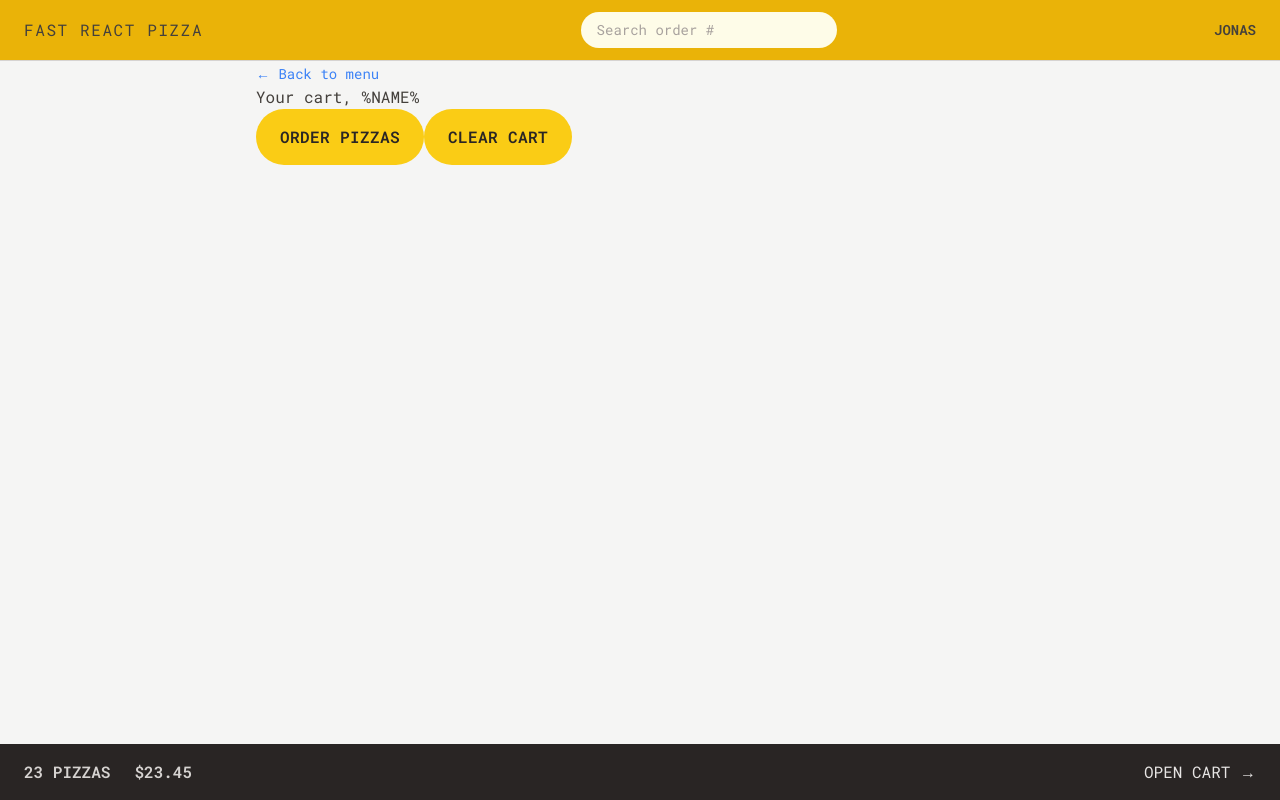
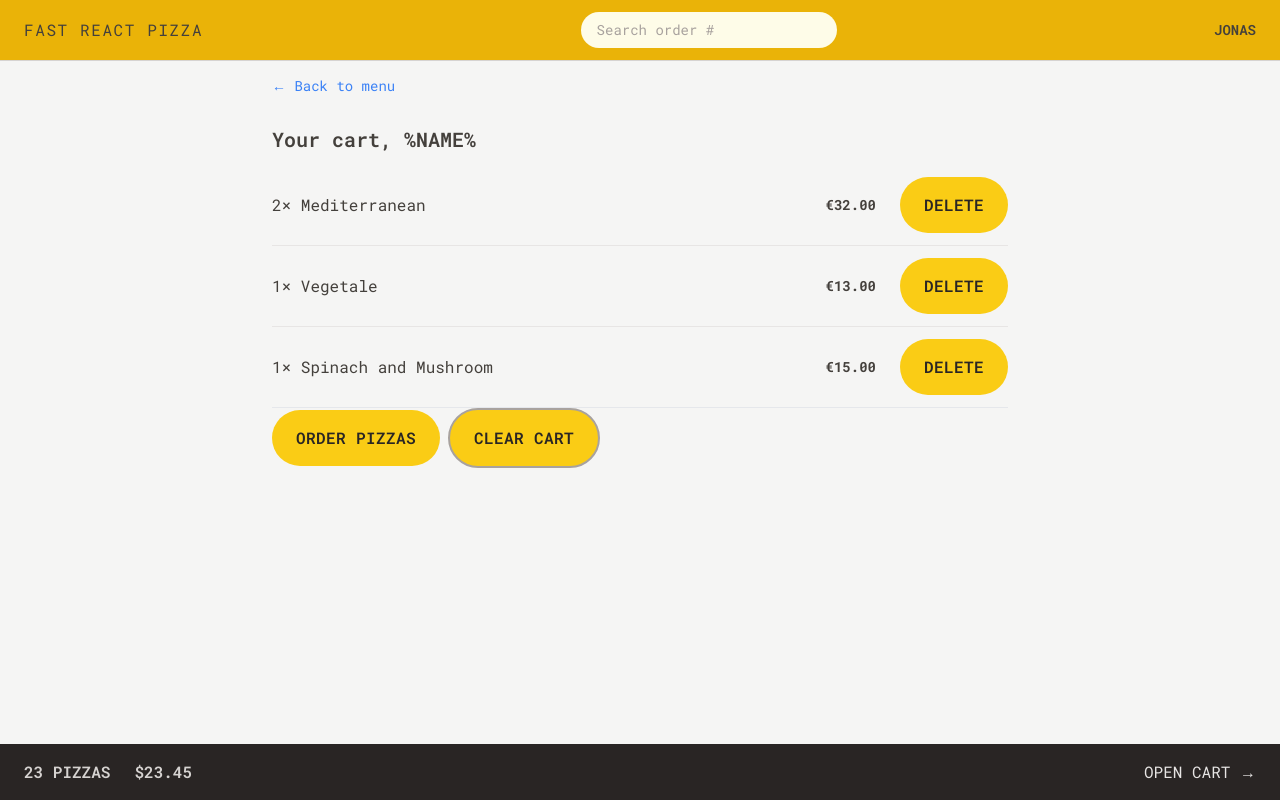
Before and after one commit to hebersolano/fast-react-pizza, a React (Vite) app: page /cart in a window 1280 px wide. Built offline with nearby package versions, Linux system fonts and the light colour scheme.

Commit message:
tailwind styles 0.2

```diff
--- a/src/features/cart/Cart.jsx
+++ b/src/features/cart/Cart.jsx
@@ -1,6 +1,7 @@
 import { Link } from "react-router-dom";
 import LinkButton from "../../ui/LinkButton";
 import Button from "../../ui/Button";
+import CartItem from "./CartItem";
 
 const fakeCart = [
   {
@@ -30,14 +31,20 @@
   const cart = fakeCart;
 
   return (
-    <div>
+    <div className="px-4 py-3 ">
       <LinkButton to="/menu">&larr; Back to menu</LinkButton>
 
-      <h2>Your cart, %NAME%</h2>
+      <h2 className="mt-7 text-xl font-semibold ">Your cart, %NAME%</h2>
 
-      <div>
+      <ul className="mt-3 divide-y divide-stone-200 border-b">
+        {cart.map((item) => (
+          <CartItem key={item.key} item={item} />
+        ))}
+      </ul>
+
+      <div className="bt-6 space-x-2">
         <Button to="/order/new">Order pizzas</Button>
-        <Button>Clear cart</Button>
+        <Button type="secondary">Clear cart</Button>
       </div>
     </div>
   );
--- a/src/features/cart/CartItem.jsx
+++ b/src/features/cart/CartItem.jsx
@@ -1,13 +1,17 @@
+import Button from "../../ui/Button";
+import { formatCurrency } from "../../utils/helpers";
+
 function CartItem({ item }) {
   const { pizzaId, name, quantity, totalPrice } = item;
 
   return (
-    <li>
-      <p>
+    <li className="py-3 sm:flex sm:items-center sm:justify-between">
+      <p className="mb-1 sm:mb-0">
         {quantity}&times; {name}
       </p>
-      <div>
-        <p>{formatCurrency(totalPrice)}</p>
+      <div className="flex items-center justify-between sm:gap-6">
+        <p className="text-sm font-bold">{formatCurrency(totalPrice)}</p>
+        <Button>Delete</Button>
       </div>
     </li>
   );
--- a/src/features/menu/Menu.jsx
+++ b/src/features/menu/Menu.jsx
@@ -8,7 +8,7 @@
   return (
     <>
       <h1>Menu</h1>
-      <ul>
+      <ul className="divide-y divide-stone-200 px-2">
         {menu.map((pizza) => (
           <MenuItem key={pizza.id} pizza={pizza} />
         ))}
--- a/src/features/menu/MenuItem.jsx
+++ b/src/features/menu/MenuItem.jsx
@@ -1,15 +1,31 @@
 import { formatCurrency } from "../../utils/helpers";
+import Button from "../../ui/Button";
 
 function MenuItem({ pizza }) {
   const { id, name, unitPrice, ingredients, soldOut, imageUrl } = pizza;
 
   return (
-    <li>
-      <img src={imageUrl} alt={name} />
-      <div>
-        <p>{name}</p>
-        <p>{ingredients.join(", ")}</p>
-        <div>{!soldOut ? <p>{formatCurrency(unitPrice)}</p> : <p>Sold out</p>}</div>
+    <li className="flex gap-4 py-2">
+      <img
+        className={`h-24 ${soldOut ? "opacity-70 grayscale" : ""}`}
+        src={imageUrl}
+        alt={name}
+      />
+      <div className="flex grow flex-col pt-0.5">
+        <p className="font-medium">{name}</p>
+        <p className="text-sm capitalize italic text-stone-500">
+          {ingredients.join(", ")}
+        </p>
+        <div className="mt-auto flex  items-center justify-between">
+          {!soldOut ? (
+            <p className="text-sm">{formatCurrency(unitPrice)}</p>
+          ) : (
+            <p className="text-sm font-medium uppercase text-stone-500">
+              Sold out
+            </p>
+          )}
+          <Button type="small">Add to cart</Button>
+        </div>
       </div>
     </li>
   );
--- a/src/ui/Button.jsx
+++ b/src/ui/Button.jsx
@@ -1,19 +1,32 @@
 import { Link } from "react-router-dom";
 
-function Button({ handleClick, to, disable, children }) {
-  const tailwind =
-    "inline-block rounded-full bg-yellow-400 px-4 py-3 font-semibold uppercase tracking-wide text-stone-800 transition-colors hover:bg-yellow-300 focus:outline-none focus:ring focus:ring-yellow-300 focus:ring-offset-2 disabled:cursor-not-allowed sm:px-6 sm:py-4";
+function Button({ handleClick, to, disable, type = "primary", children }) {
+  const tailwind = {
+    base: "inline-block rounded-full bg-yellow-400 font-semibold uppercase tracking-wide text-stone-800 transition-colors hover:bg-yellow-300 focus:outline-none focus:ring focus:ring-yellow-300 focus:ring-offset-2 disabled:cursor-not-allowed sm:px-6 ",
+    get primary() {
+      return this.base + " px-4 py-3 md:py-4";
+    },
+    get small() {
+      return this.base + " py-2 px-4 md:px-5 md:py-2.5 text-xs";
+    },
+    get secondary() {
+      return (
+        this.base +
+        "px-4 py-2.5 md:py-4 bg-transparent border-2 border-stone-400 text-stone-400 md:py-3.5 hover:bg-stone-200 hover:text-stone-600 hover:border-stone-600"
+      );
+    },
+  };
 
   if (to) {
     return (
-      <Link className={tailwind} to={to}>
+      <Link className={tailwind[type]} to={to}>
         Order pizzas
       </Link>
     );
   }
 
   return (
-    <button className={tailwind} disabled={disable} onClick={handleClick}>
+    <button className={tailwind[type]} disabled={disable} onClick={handleClick}>
       {children}
     </button>
   );
--- a/tailwind.config.js
+++ b/tailwind.config.js
@@ -18,6 +18,9 @@
       fontFamily: {
         pizza: "Roboto Mono, monospace",
       },
+      height: {
+        screen: "100dvh",
+      },
     },
   },
   plugins: [],
```
